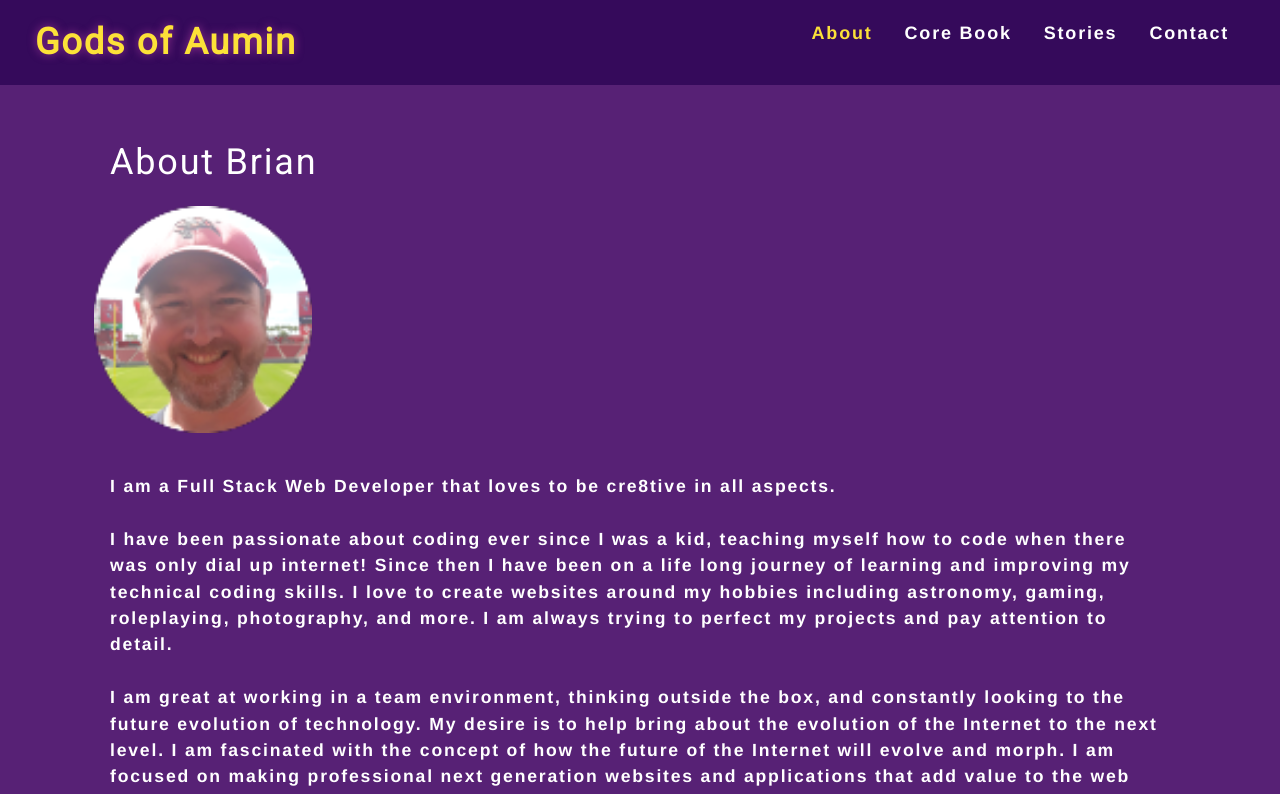
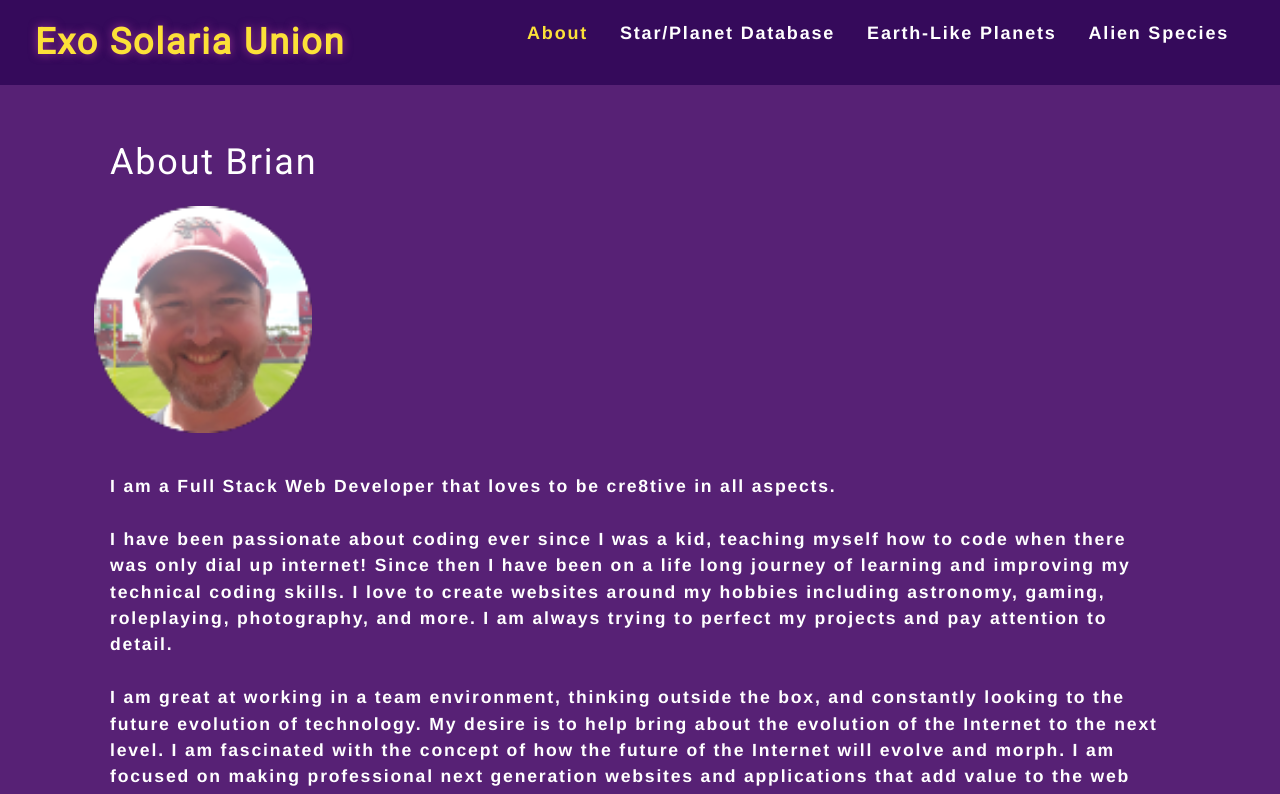
Before and after one commit to bdoneq7/exo-solaria-union, a React (Create React App) app: page / in a window 1280 px wide. Shown: the top 794 px of the page. Built offline with nearby package versions, Linux system fonts and the light colour scheme.

Commit message:
updated nav and header

```diff
--- a/src/components/Header/index.js
+++ b/src/components/Header/index.js
@@ -7,7 +7,7 @@ function Header(props) {
 	return (
 		<header>
 			<div>
-				<h1>Gods of Aumin</h1>
+				<h1>Exo Solaria Union</h1>
 			</div>
 			<div>
 				<Nav
--- a/src/components/Nav/index.js
+++ b/src/components/Nav/index.js
@@ -10,13 +10,13 @@ function Nav(props) {
 					<span onClick={() => setCurrentTab("about")}>About</span>
 				</li>
 				<li className={currentTab === "portfolio" ? "mx-2 navActive" : "mx-2"}>
-					<span onClick={() => setCurrentTab("portfolio")}>Core Book</span>
+					<span onClick={() => setCurrentTab("portfolio")}>Star/Planet Database</span>
 				</li>
 				<li className={currentTab === "contact" ? "mx-2 navActive" : "mx-2"}>
-					<span onClick={() => setCurrentTab("contact")}>Stories</span>
+					<span onClick={() => setCurrentTab("contact")}>Earth-Like Planets</span>
 				</li>
 				<li className={currentTab === "resume" ? "mx-2 navActive" : "mx-2"}>
-					<span onClick={() => setCurrentTab("resume")}>Contact</span>
+					<span onClick={() => setCurrentTab("resume")}>Alien Species</span>
 				</li>
 			</ul>
 		</nav>
```
